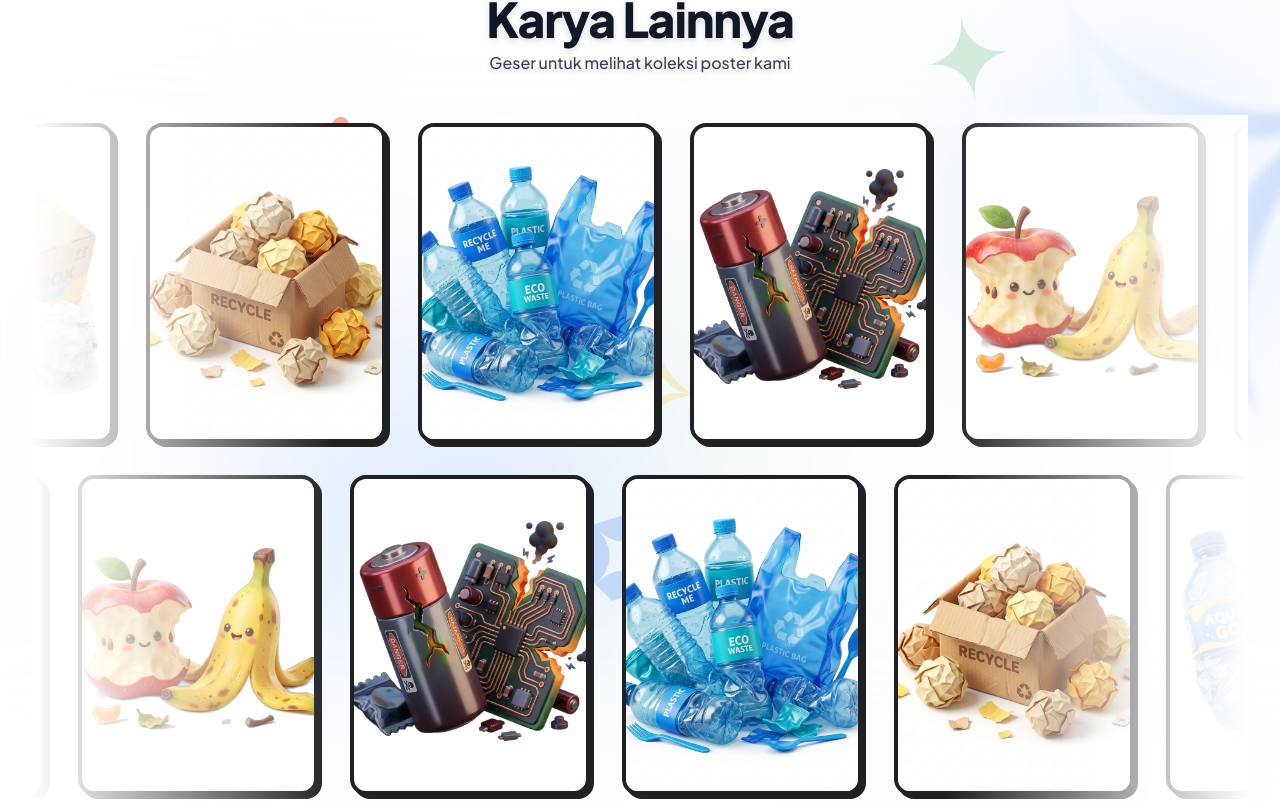
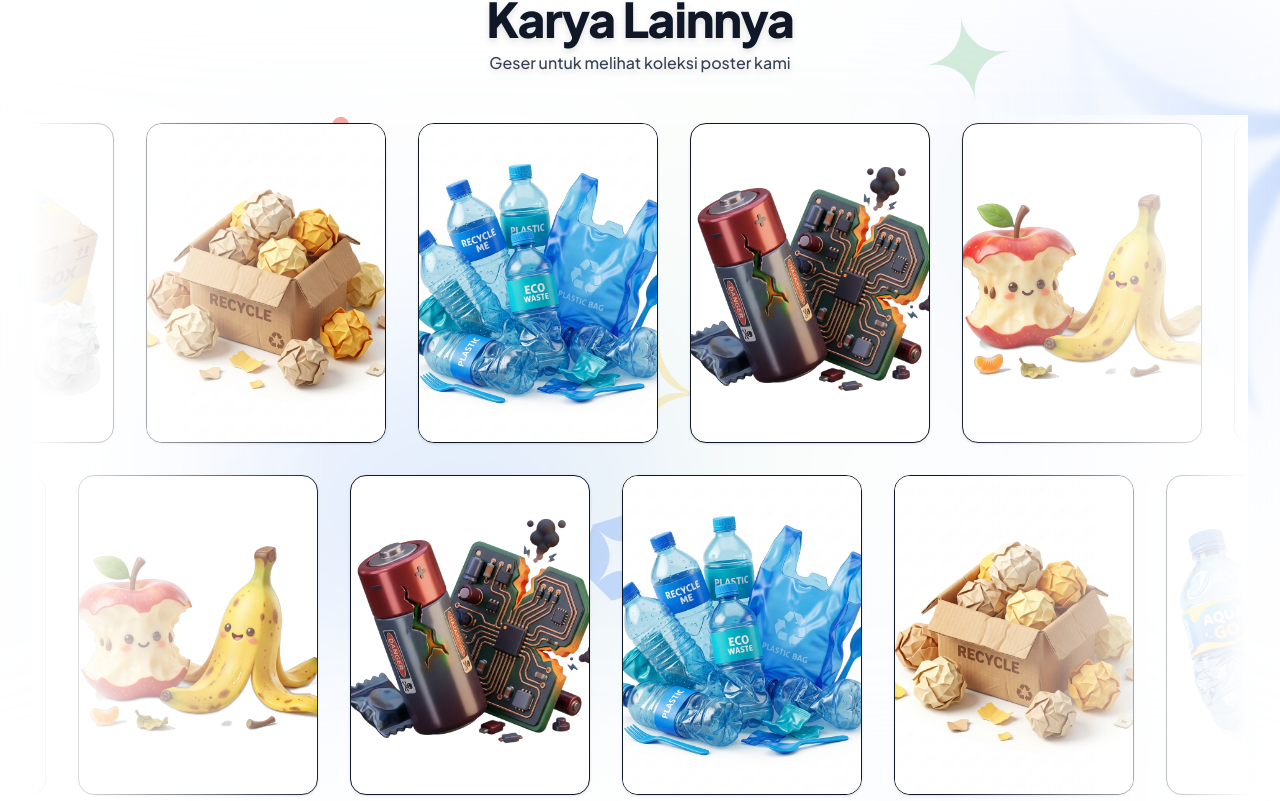
Before and after one commit to iqbalgsr46/Web-Proker-KKN-UBP-2026, a Next.js app: page /galeri in a window 1280 px wide. Shown: the part 2339-3140 px from the top of the page. Built offline with nearby package versions, Linux system fonts and the light colour scheme.

Commit message:
style(galeri): change marquee image borders to be thin and black

```diff
--- a/src/app/galeri/page.tsx
+++ b/src/app/galeri/page.tsx
@@ -170,7 +170,7 @@ export default function GaleriPage() {
                 '/images/sampah_plastik_1785520595637.png',
                 '/images/sampah_b3_1785520616565.png',
               ].map((src, i) => (
-                <div key={`row1-${i}`} className="relative h-64 w-48 md:h-80 md:w-60 overflow-hidden rounded-2xl border-4 border-[#202124] shadow-[4px_4px_0px_0px_rgba(32,33,36,1)] bg-white mx-2">
+                <div key={`row1-${i}`} className="relative h-64 w-48 md:h-80 md:w-60 overflow-hidden rounded-2xl border border-gray-900 shadow-sm bg-white mx-2">
                   <img src={src} alt="Karya Mewarnai" className="h-full w-full object-cover" />
                 </div>
               ))}
@@ -183,7 +183,7 @@ export default function GaleriPage() {
                 '/images/sampah_anorganik_1785520823589.png',
                 '/images/sampah_organik_1785520585331.png',
               ].map((src, i) => (
-                <div key={`row2-${i}`} className="relative h-64 w-48 md:h-80 md:w-60 overflow-hidden rounded-2xl border-4 border-[#202124] shadow-[4px_4px_0px_0px_rgba(32,33,36,1)] bg-white mx-2">
+                <div key={`row2-${i}`} className="relative h-64 w-48 md:h-80 md:w-60 overflow-hidden rounded-2xl border border-gray-900 shadow-sm bg-white mx-2">
                   <img src={src} alt="Karya Mewarnai" className="h-full w-full object-cover" />
                 </div>
               ))}
```
